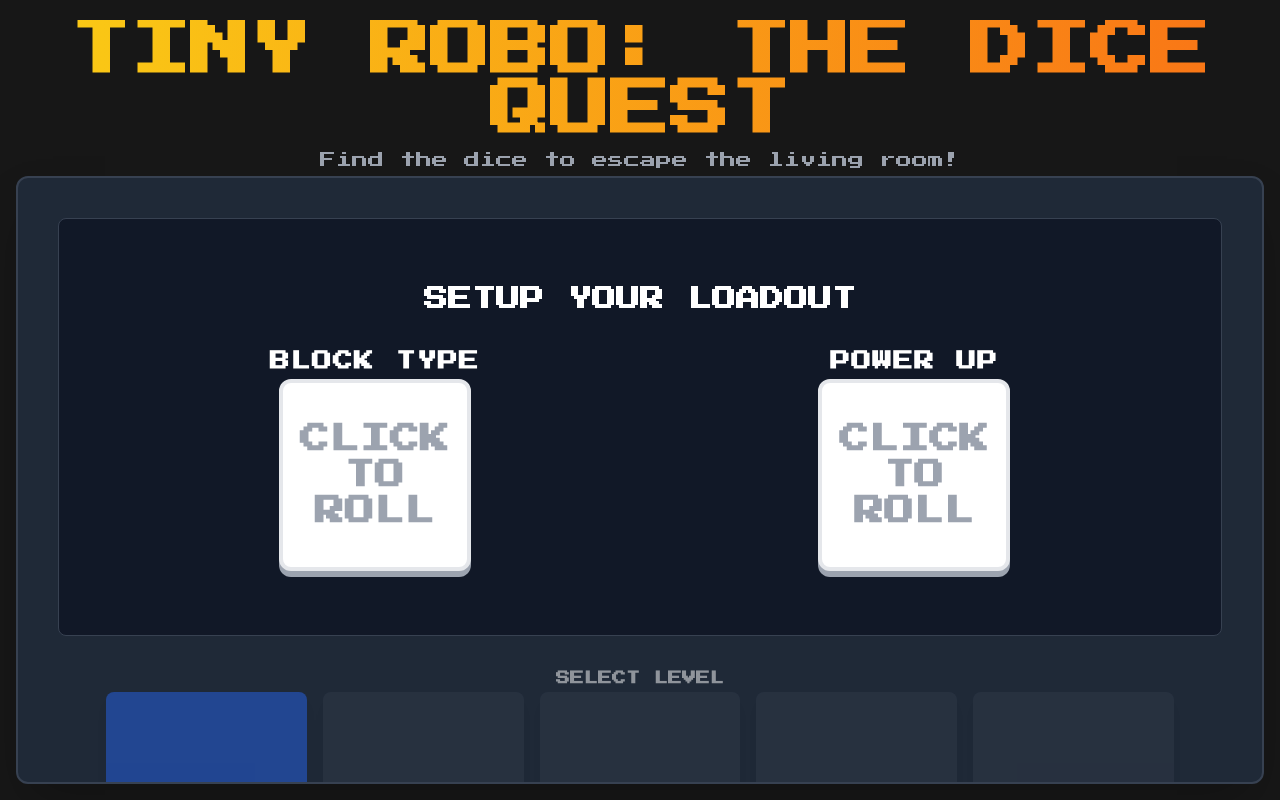
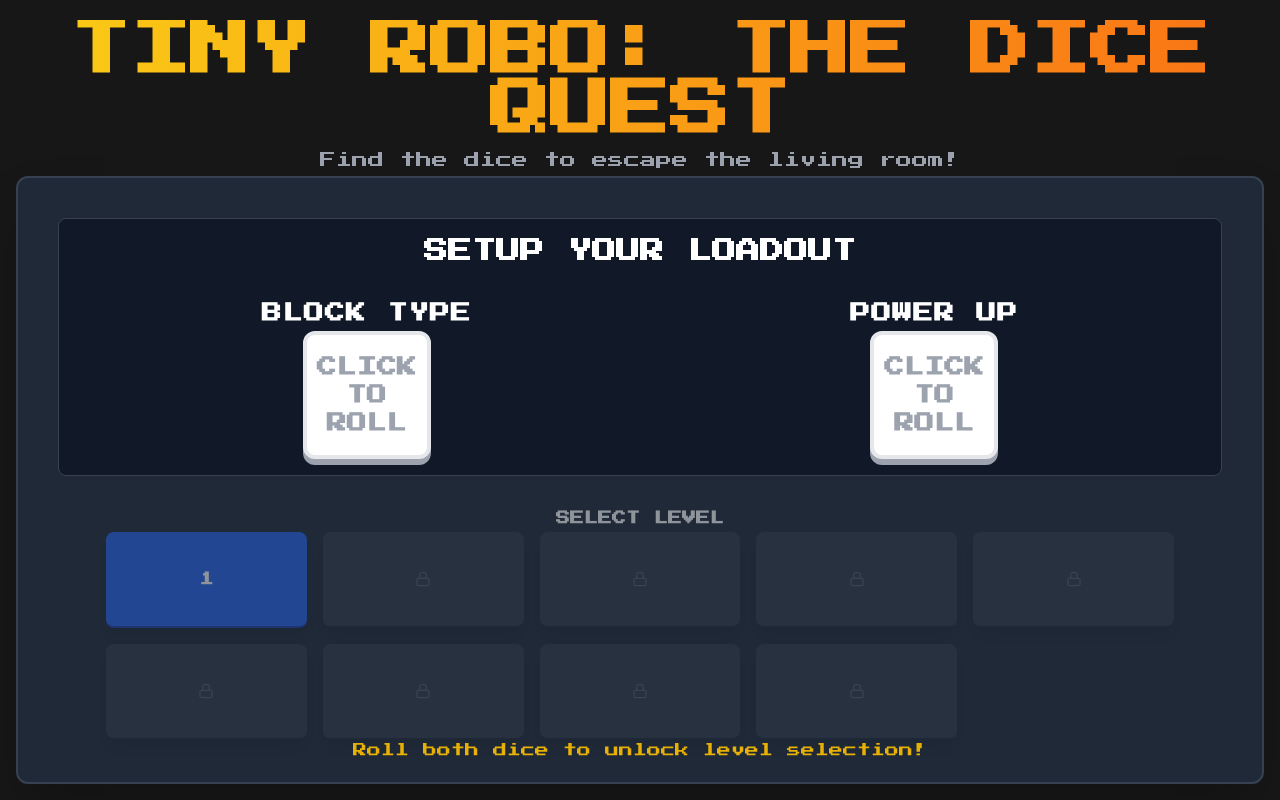
Before and after one commit to bertdk/tiny-robo-the-dice-quest, a React (Vite) app: page / in a window 1280 px wide. Built offline with nearby package versions, Linux system fonts and the light colour scheme.

Commit message:
fix main menu sizes

```diff
--- a/App.tsx
+++ b/App.tsx
@@ -206,7 +206,7 @@ const App: React.FC = () => {
              )}
 
              {/* Dice / Loadout Section */}
-             <div className="bg-gray-900 p-6 landscape:p-2 md:landscape:p-12 lg:landscape:p-16 rounded-lg mb-6 landscape:mb-1 md:landscape:mb-8 border border-gray-700 mx-0 md:mx-0 shrink-0">
+             <div className="bg-gray-900 p-6 landscape:p-2 md:landscape:p-12 lg:landscape:p-4 rounded-lg mb-6 landscape:mb-1 md:landscape:mb-8 border border-gray-700 mx-0 md:mx-0 shrink-0">
                  <h2 className="text-white font-bold mb-4 md:mb-8 text-lg md:text-2xl hidden sm:block">SETUP YOUR LOADOUT</h2>
 
                  {/* Normal User: Dice Roll */}
@@ -270,7 +270,7 @@ const App: React.FC = () => {
                         key={level}
                         disabled={!isAdminMode && level > unlockedLevels}
                         onClick={() => startGame(level)}
-                        className={`aspect-square rounded-lg flex flex-col items-center justify-center text-lg md:text-2xl font-bold transition-transform transform hover:scale-105 shadow-lg border-b-4
+                        className={`h-20 md:h-24 rounded-lg flex flex-col items-center justify-center text-lg md:text-2xl font-bold transition-transform transform hover:scale-105 shadow-lg border-b-4
                           ${level <= unlockedLevels || isAdminMode
                             ? 'bg-blue-600 border-blue-800 text-white hover:bg-blue-500 cursor-pointer active:translate-y-1 active:border-b-0'
                             : 'bg-gray-700 border-gray-800 text-gray-500 cursor-not-allowed opacity-70'
--- a/components/Dice.tsx
+++ b/components/Dice.tsx
@@ -46,7 +46,7 @@ const Dice: React.FC<DiceProps> = ({ options, onRollComplete, label, locked = fa
             <div
                 onClick={handleRoll}
                 className={`
-                    w-28 h-28 landscape:w-24 landscape:h-24 md:landscape:w-48 md:landscape:h-48
+                    w-28 h-28 landscape:w-24 landscape:h-24 md:landscape:w-32 md:landscape:h-32
                     bg-white rounded-xl shadow-[0_6px_0_#9ca3af] flex flex-col items-center justify-center cursor-pointer
                     transition-all duration-100 select-none border-4 border-gray-200
                     ${rolling ? 'animate-spin' : 'hover:scale-105 active:translate-y-1 active:shadow-none'}
@@ -56,14 +56,14 @@ const Dice: React.FC<DiceProps> = ({ options, onRollComplete, label, locked = fa
                 `}
             >
                 {rolling ? (
-                    <div className="text-4xl md:text-7xl text-gray-400 landscape:text-2xl md:landscape:text-8xl">?</div>
+                    <div className="text-4xl md:text-7xl text-gray-400 landscape:text-2xl md:landscape:text-6xl">?</div>
                 ) : currentOption ? (
                     <>
                         {Icon && <Icon size={32} className="text-gray-800 mb-2 landscape:w-8 landscape:h-8 landscape:mb-1 md:landscape:w-32 md:landscape:h-32 md:landscape:mb-4" />}
-                        <span className="text-[10px] font-bold text-gray-600 text-center px-1 leading-tight landscape:text-[8px] md:landscape:text-3xl">{currentOption.label}</span>
+                        <span className="text-[10px] font-bold text-gray-600 text-center px-1 leading-tight landscape:text-[8px] md:landscape:text-xl">{currentOption.label}</span>
                     </>
                 ) : (
-                    <span className="text-xs text-gray-400 font-bold px-2 text-center leading-tight landscape:text-[10px] md:landscape:text-3xl">CLICK TO ROLL</span>
+                    <span className="text-xs text-gray-400 font-bold px-2 text-center leading-tight landscape:text-[10px] md:landscape:text-xl">CLICK TO ROLL</span>
                 )}
             </div>
         </div>
```
